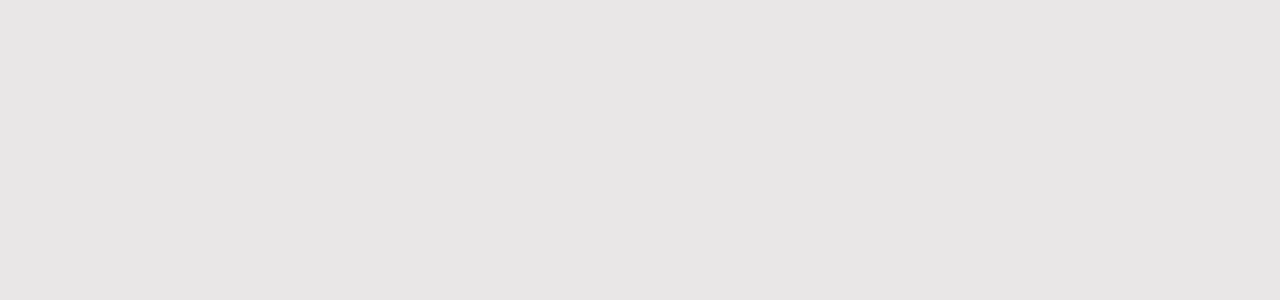
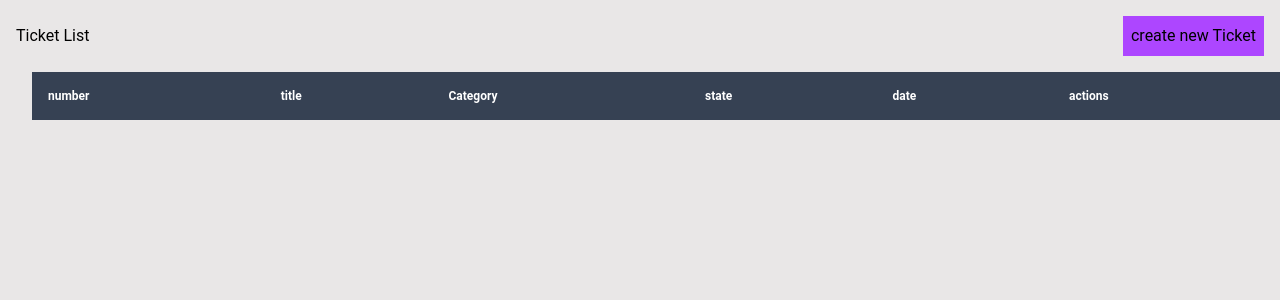
Before and after one commit to BahareDev/Crypto-WebSite, a React (Vite) app: page /tickets in a window 1280 px wide. Before the commit this address had no page. Shown: the top 300 px of the page. Built offline with nearby package versions, Linux system fonts and the light colour scheme; no server answers.

Commit message:
Add socket.io support and ticket management components

```diff
--- a/package.json
+++ b/package.json
@@ -23,6 +23,7 @@
     "react-router": "^7.5.3",
     "react-router-dom": "^7.5.3",
     "react-toastify": "^11.0.5",
+    "socket.io-client": "^4.8.1",
     "tailwindcss": "^4.1.4"
   },
   "devDependencies": {
@@ -35,5 +36,6 @@
     "eslint-plugin-react-refresh": "^0.4.19",
     "globals": "^16.0.0",
     "vite": "^6.3.1"
+
   }
 }
--- a/src/App.jsx
+++ b/src/App.jsx
@@ -2,6 +2,10 @@ import CryptoDetail from "./pages/CryptoDetail";
 import Dashboard from "./pages/Dashboard";
 import Login from "./pages/Login";
 import { BrowserRouter as Router, Routes, Route } from "react-router-dom";
+import TicketList from "./pages/ticket-support/components/TicketList";
+
+import TicketDetail from "./pages/ticket-support/components/TicketDetail";
+import TicketSupportIndex from "./pages/ticket-support/index.jsx";
 
 export default function App() {
   return (
@@ -13,6 +17,10 @@ export default function App() {
       <Route path="login">
         <Route path="*" element={<Login />} />
       </Route>
+
+      <Route path="/tickets" element={<TicketList />} />
+      <Route path="/tickets/sockets" element={<TicketSupportIndex />} />
+      <Route path="/tickets/:id" element={<TicketDetail />} />
     </Routes>
   );
 }
--- /dev/null
+++ b/src/component/sockets/ConnectionManager.jsx
@@ -0,0 +1,21 @@
+import { socket } from "../../socket";
+
+function ConnectionManager() {
+  function connect() {
+    socket.connect();
+    console.log(socket.connect());
+  }
+
+  function disconnect() {
+    socket.disconnect();
+  }
+
+  return (
+    <>
+      <button onClick={connect}>Connect</button>
+      <button onClick={disconnect}>Disconnect</button>
+    </>
+  );
+}
+
+export default ConnectionManager;
--- /dev/null
+++ b/src/component/sockets/ConnectionState.jsx
@@ -0,0 +1,7 @@
+import React from "react";
+
+function ConnectionState({ isConnected }) {
+  return <p>State: {"" + isConnected}</p>;
+}
+
+export default ConnectionState;
--- /dev/null
+++ b/src/component/sockets/Events.jsx
@@ -0,0 +1,13 @@
+import React from "react";
+
+function Events({ events }) {
+  return (
+    <ul>
+      {events.map((event, index) => (
+        <li key={index}>{JSON.stringify(event)}</li>
+      ))}
+    </ul>
+  );
+}
+
+export default Events;
--- /dev/null
+++ b/src/component/sockets/MyForm.jsx
@@ -0,0 +1,30 @@
+import React, { useState } from "react";
+import { socket } from "../../socket";
+
+function MyForm() {
+  const [value, setValue] = useState("");
+  const [isLoading, setIsLoading] = useState(false);
+
+  function onSubmit(event) {
+    event.preventDefault();
+    setIsLoading(true);
+
+    socket.timeout(5000).emit("create-something", value, () => {
+      setIsLoading(false);
+    });
+
+    console.log(value);
+  }
+
+  return (
+    <form onSubmit={onSubmit}>
+      <input onChange={(e) => setValue(e.target.value)} />
+
+      <button type="submit" disabled={isLoading}>
+        Submit
+      </button>
+    </form>
+  );
+}
+
+export default MyForm;
--- a/src/pages/Dashboard.jsx
+++ b/src/pages/Dashboard.jsx
@@ -1,7 +1,7 @@
 import React, { useEffect, useState } from "react";
 import Table from "../component/Table";
 import { useAuth } from "../context/AuthContext";
-import { Navigate } from "react-router-dom";
+import { Link, Navigate } from "react-router-dom";
 import SearchBar from "../component/SearchBar";
 import useAPi from "../hooks/useApi";
 
@@ -67,8 +67,9 @@ export default function Dashboard() {
   return (
     <>
       <div className="m-8">
-        <div className="mb-4 text-violet-400 font-bold">
+        <div className="mb-4 text-violet-400 font-bold flex justify-between">
           Welcome to the Dashboard
+          <Link to="/tickets"> Support </Link>
         </div>
 
         <div className="relative overflow-x-auto  sm:rounded-xl">
--- /dev/null
+++ b/src/pages/ticket-support/components/NewTicket.jsx
@@ -0,0 +1,19 @@
+import React from "react";
+
+function NewTicket() {
+  return (
+    <div>
+      <h2>NewTicket</h2>
+
+      <div className="bg-white flex flex-col h-screen">
+        <div>message</div>
+        <div className="flex">
+          <button className="bg-violet-300">Send</button>
+          <input type="text" className="border" />
+        </div>
+      </div>
+    </div>
+  );
+}
+
+export default NewTicket;
--- /dev/null
+++ b/src/pages/ticket-support/components/TicketDetail.jsx
@@ -0,0 +1,7 @@
+import React from "react";
+
+function TicketDetail() {
+  return <div>TicketDetail</div>;
+}
+
+export default TicketDetail;
--- /dev/null
+++ b/src/pages/ticket-support/components/TicketList.jsx
@@ -0,0 +1,90 @@
+import React, { useState } from "react";
+import { Link } from "react-router";
+
+function TicketList() {
+  const [open, setOpen] = useState(false);
+
+  const openModal = () => {
+    setOpen(true);
+  };
+
+  const closeModal = () => {
+    setOpen(false);
+  };
+
+  return (
+    <>
+      <div className="flex items-center m-4 justify-between">
+        <h1>Ticket List</h1>
+        <div>
+          <button
+            className="bg-purple-500 p-2"
+            type="button"
+            onClick={openModal}
+          >
+            create new Ticket
+          </button>
+        </div>
+      </div>
+
+      <div className="m-4">
+        <table className="w-full text-sm text-left rtl:text-right text-gray-500 mt-4 rounded-2xl m-4">
+          <thead className="text-xs text-white bg-gray-700 ">
+            {/* HEADER table */}
+            <tr>
+              <th scope="col" className="p-4 ">
+                <div className="flex items-center">number</div>
+              </th>
+              <th scope="col" className="p-4">
+                title
+              </th>
+              <th scope="col" className="p-4">
+                Category
+              </th>
+              <th scope="col" className="p-4">
+                <div className="flex items-center ">state</div>
+              </th>
+              <th scope="col" className="p-4">
+                date
+              </th>
+
+              <th scope="col" className="p-4">
+                actions
+              </th>
+            </tr>
+          </thead>
+
+          <tbody></tbody>
+        </table>
+      </div>
+      <Modal isopen={open} closeModal={closeModal} />
+    </>
+  );
+}
+export default TicketList;
+
+function Modal({ isopen, closeModal }) {
+  if (!isopen) return null;
+
+  return (
+    <div className="bg-white border p-4 space-y-4 m-4 fixed">
+      <h2>Modal</h2>
+      <button onClick={closeModal}>x</button>
+
+      <div className="flex flex-col space-y-4">
+        <input type="text" placeholder="title" />
+        <select name="" id="">
+          <option value="01">01</option>
+          <option value="02">02</option>
+          <option value="03">03</option>
+          <option value="04">04</option>
+          <option value="05">05</option>
+        </select>
+      </div>
+
+      <button className="bg-violet-500 p-2">
+        <Link to="/tickets/sockets">Submit</Link>
+      </button>
+    </div>
+  );
+}
--- /dev/null
+++ b/src/pages/ticket-support/index.jsx
@@ -0,0 +1,48 @@
+import { useEffect, useState } from "react";
+import { socket } from "../../socket";
+import ConnectionState from "../../component/sockets/ConnectionState";
+import Events from "../../component/sockets/Events";
+import ConnectionManager from "../../component/sockets/ConnectionManager";
+import MyForm from "../../component/sockets/MyForm";
+
+export default function TicketSupportIndex() {
+  const [isConnected, setIsConnected] = useState(socket.connected);
+  const [fooEvents, setFooEvents] = useState([]); //keeps a list of all msg rec from server
+
+  //runs once when component loads
+  useEffect(() => {
+    function onConnect() {
+      setIsConnected(true);
+    }
+
+    function onDisconnect() {
+      setIsConnected(false);
+    }
+
+    function onFooEvent(value) {
+      setFooEvents((prev) => [...prev, value]);
+    }
+
+    // Register event listeners
+    socket.on("connect", onConnect);
+    socket.on("dissconect", onDisconnect);
+    socket.on("foo", onFooEvent);
+
+    // Clean up (when the component unmounts)
+    // Removes all event listeners to prevent memory leaks or duplicate listeners
+    return () => {
+      socket.off("connect", onConnect);
+      socket.off("disconnect", onDisconnect);
+      socket.off("foo", onFooEvent);
+    };
+  }, []);
+
+  return (
+    <div className="App">
+      <ConnectionState isConnected={isConnected} />
+      <Events events={fooEvents} />
+      <ConnectionManager />
+      <MyForm />
+    </div>
+  );
+}
--- /dev/null
+++ b/src/socket.js
@@ -0,0 +1,6 @@
+import { io } from "socket.io-client";
+
+const URL =
+  process.env.NODE_ENV === "production" ? undefined : "http://localhost:4040";
+
+export const socket = io(URL);
```
Also changed, not shown: 1 other file (tests, documents, lock files or other folders).
